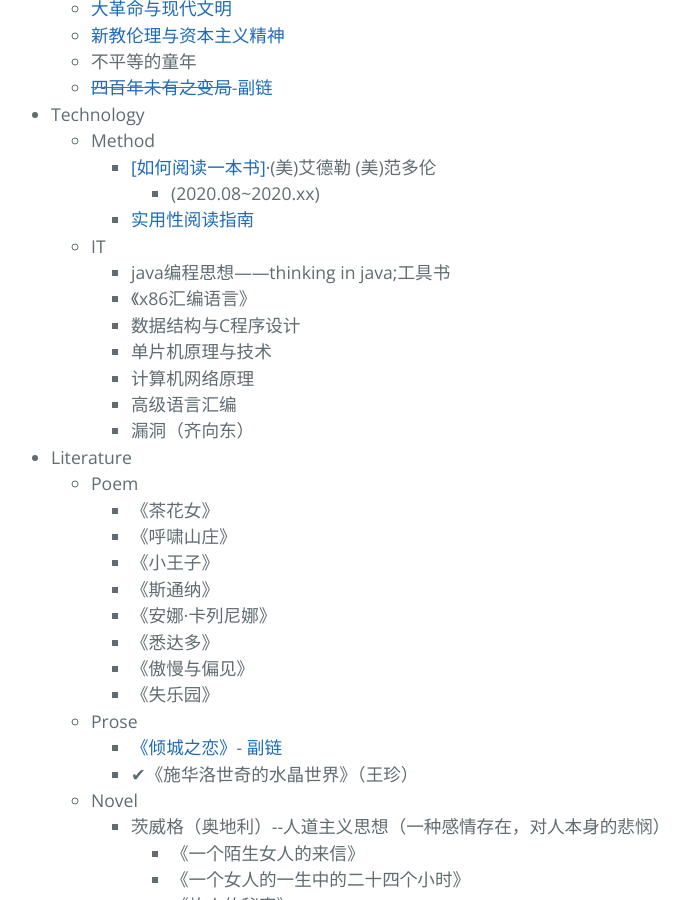
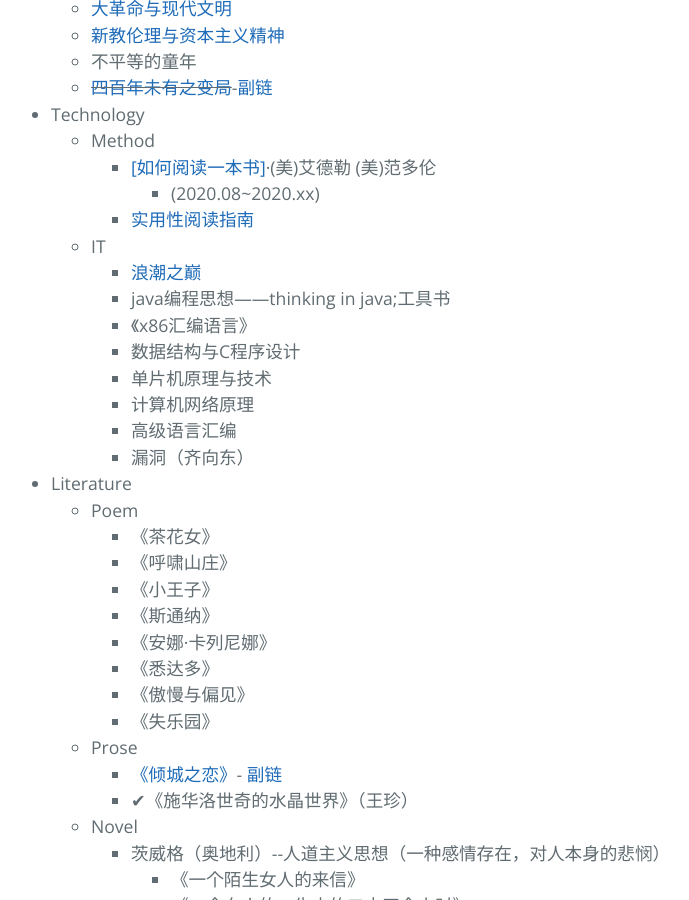
Before and after one commit to AmbroseRen/test, a Jekyll site: the page built from Library/BookListsOne.md, in a window 1280 px wide and 900 px high, scrolled down 1871 px. Shown: the whole window, without its empty margins (213-902 px from the left). Built offline with Jekyll 4.4.1, drawn with Linux system fonts in a browser that asks for light colours; our own code applies the rules of GitHub Pages for plain Markdown files; the repository's description, which GitHub fills in, is left out.

Commit message:
Update BookListsOne.md

```diff
--- a/Library/BookListsOne.md
+++ b/Library/BookListsOne.md
@@ -120,6 +120,7 @@
             </li>
             <li>IT
                 <ul>
+                    <li><a href="http://liantze.penguinattack.org/docs/WaveCrest.pdf">浪潮之巅</a></li>
                     <li>java编程思想——thinking in java;工具书</li>
                     <li>《x86汇编语言》</li>
                     <li>数据结构与C程序设计</li>
```
